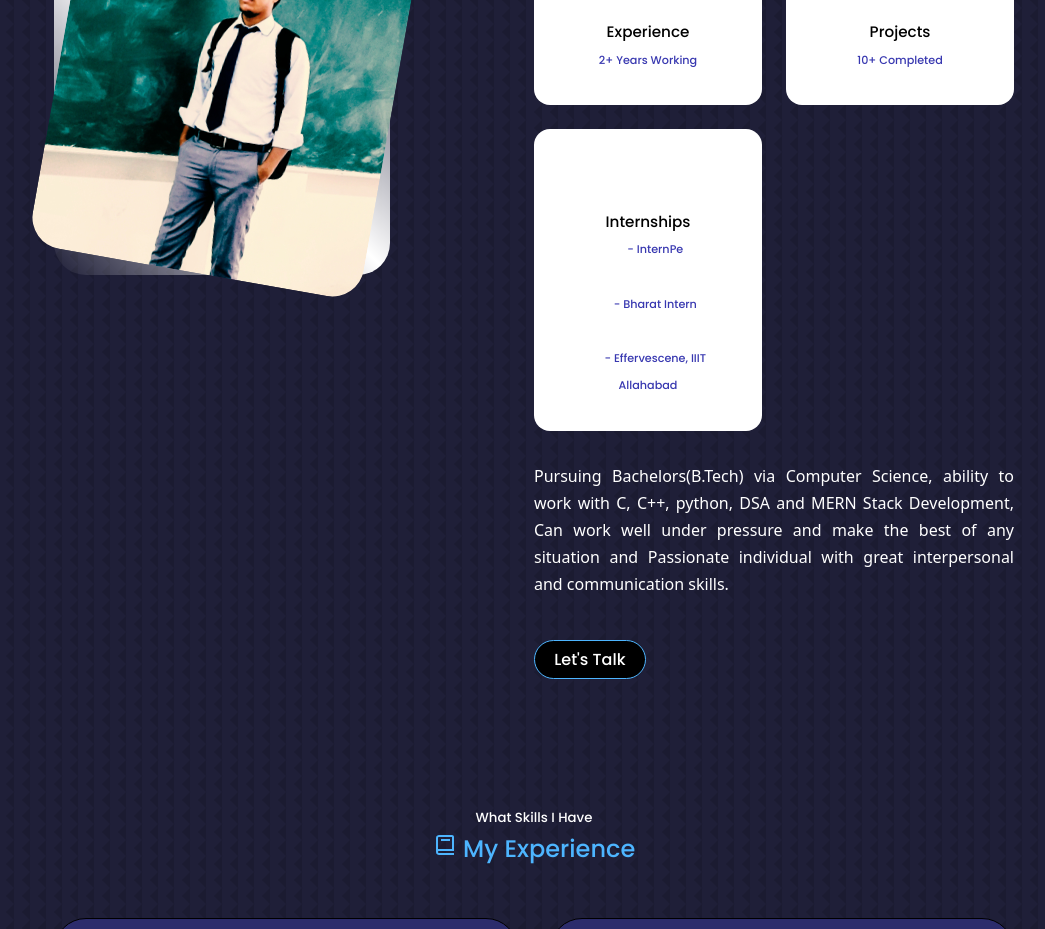
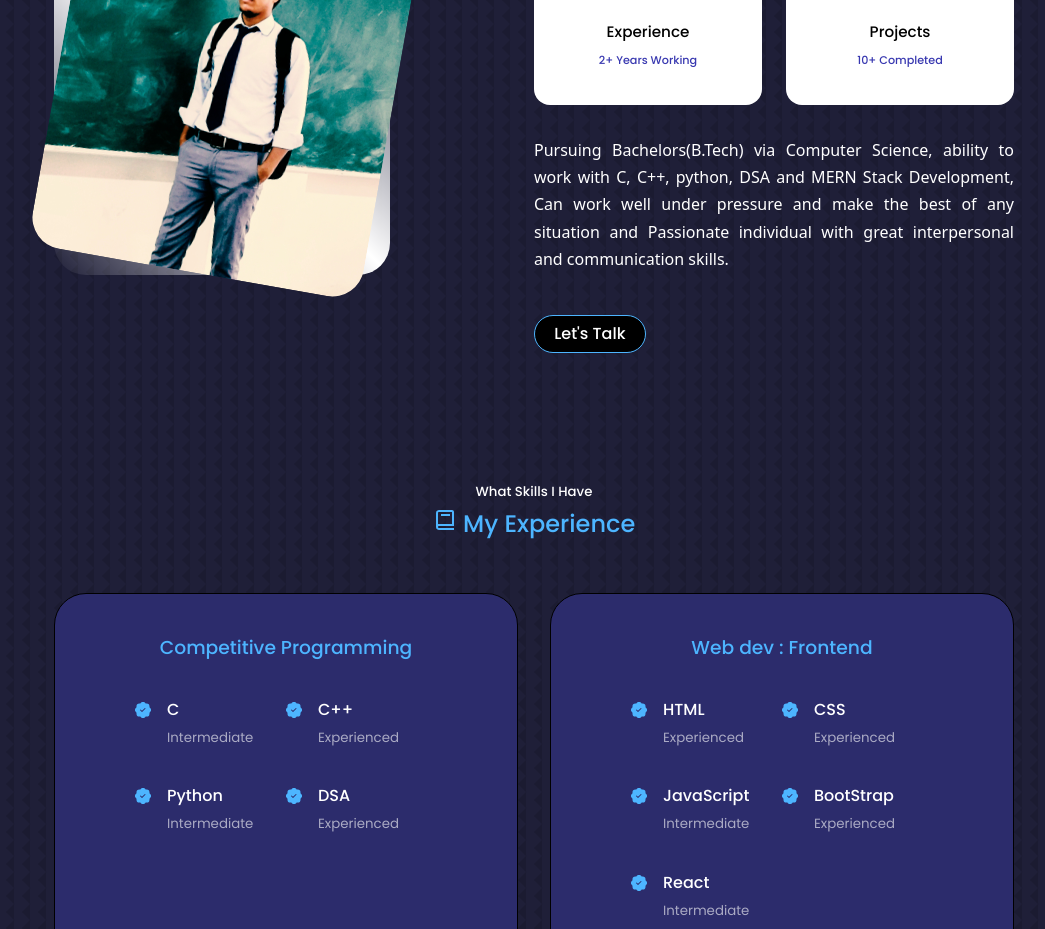
Before and after one commit to awadhesh-kumar-verma/personal-portfolio, a React (Create React App) app: page / in a window 1280 px wide. Shown: the part 1000-1929 px from the top of the page, without its empty margins (106-1151 px from the left). Built offline with nearby package versions, Linux system fonts and the light colour scheme; some icons are missing.

Commit message:
initiatw commit

```diff
--- a/src/components/about/About.jsx
+++ b/src/components/about/About.jsx
@@ -2,7 +2,7 @@ import React from 'react'
 import './about.css';
 import ME from '../../assets/me-about.jpg';
 import { FiAward } from 'react-icons/fi';
-import { PiCertificateBold } from 'react-icons/pi';
+//import { PiCertificateBold } from 'react-icons/pi';
 import { VscFolderLibrary } from 'react-icons/vsc';
 import { BiUser } from 'react-icons/bi';
 
@@ -35,14 +35,13 @@ const About = () => {
                             <small>10+ Completed</small>
                         </article>
 
-                        <article className='about__card' >
+                        {/* <article className='about__card' >
                             <PiCertificateBold className='about__icon' />
                             <h5>Internships</h5>
-                            <small>&nbsp;&nbsp;&nbsp;&nbsp; - InternPe &nbsp;&nbsp;&nbsp;&nbsp;&nbsp;&nbsp;&nbsp;&nbsp;&nbsp;&nbsp;&nbsp;&nbsp;&nbsp;&nbsp;&nbsp;&nbsp;&nbsp;&nbsp;&nbsp;&nbsp;&nbsp;&nbsp;&nbsp;&nbsp;&nbsp;&nbsp;&nbsp;&nbsp;&nbsp;&nbsp;&nbsp;&nbsp;&nbsp;&nbsp;&nbsp;&nbsp;</small> <br/>
-                            <small>&nbsp;&nbsp;&nbsp;&nbsp; - Bharat Intern &nbsp;&nbsp;&nbsp;&nbsp;&nbsp;&nbsp;&nbsp;&nbsp;&nbsp;&nbsp;&nbsp;&nbsp;&nbsp;&nbsp;&nbsp;&nbsp;&nbsp;&nbsp;&nbsp;&nbsp;&nbsp;&nbsp;&nbsp;&nbsp;&nbsp;&nbsp;&nbsp;</small><br/>
+                            <small>&nbsp;&nbsp;&nbsp;&nbsp; - InternPe &nbsp;&nbsp;&nbsp;&nbsp;&nbsp;&nbsp;&nbsp;&nbsp;&nbsp;&nbsp;&nbsp;&nbsp;&nbsp;&nbsp;&nbsp;&nbsp;&nbsp;&nbsp;&nbsp;&nbsp;&nbsp;&nbsp;&nbsp;&nbsp;&nbsp;&nbsp;&nbsp;&nbsp;&nbsp;&nbsp;&nbsp;&nbsp;&nbsp;&nbsp;&nbsp;&nbsp;</small>
+                            <small>&nbsp;&nbsp;&nbsp;&nbsp; - Bharat Intern &nbsp;&nbsp;&nbsp;&nbsp;&nbsp;&nbsp;&nbsp;&nbsp;&nbsp;&nbsp;&nbsp;&nbsp;&nbsp;&nbsp;&nbsp;&nbsp;&nbsp;&nbsp;&nbsp;&nbsp;&nbsp;&nbsp;&nbsp;&nbsp;&nbsp;&nbsp;&nbsp;&nbsp;&nbsp;&nbsp;&nbsp;</small>
                             <small>&nbsp;&nbsp;&nbsp;&nbsp; - Effervescene, IIIT Allahabad</small>
-
-                        </article>
+                        </article> */}
                     </div>
 
                     <p>
```
